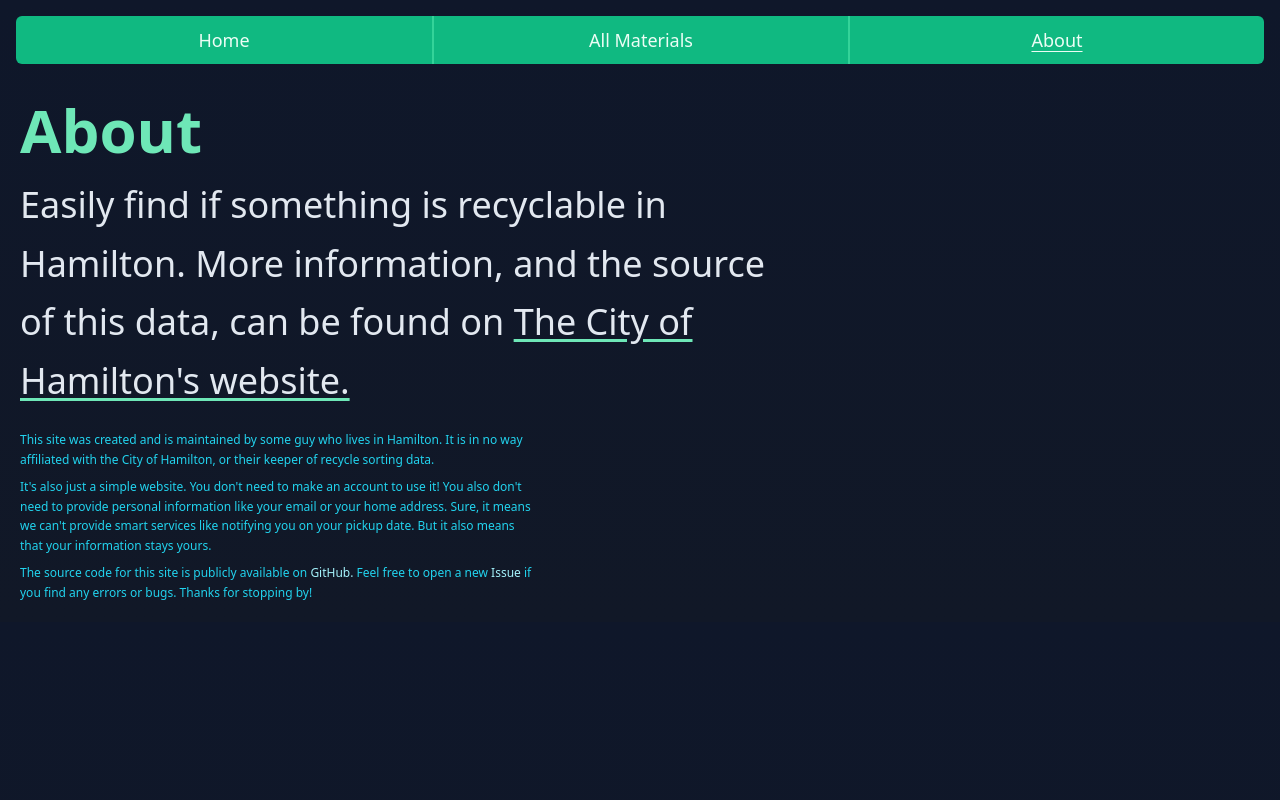
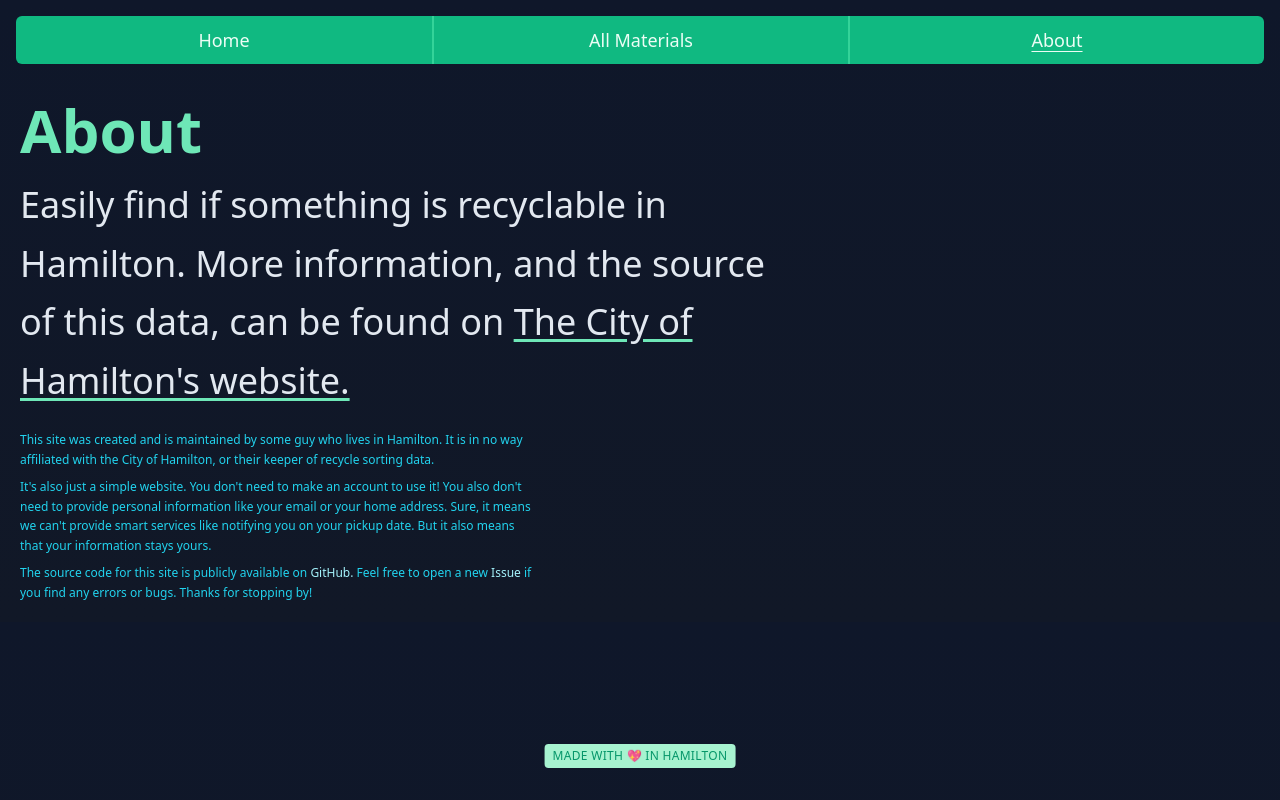
Before and after one commit to jasonflorentino/hamiltoss, a SvelteKit app: page /about in a window 1280 px wide. Built offline with nearby package versions, Linux system fonts and the light colour scheme.

Commit message:
made in hamilton

```diff
--- a/src/routes/about/+page.svelte
+++ b/src/routes/about/+page.svelte
@@ -54,4 +54,21 @@
 			> if you find any errors or bugs. Thanks for stopping by!
 		</p>
 	</section>
+
+	<span
+		id="madeInHamilton"
+		class="rounded bg-emerald-200 px-2 py-1 text-xs font-medium uppercase tracking-wide text-emerald-600"
+	>
+		Made with 💖 in Hamilton
+	</span>
 </main>
+
+<style>
+	#madeInHamilton {
+		position: absolute;
+		bottom: 2rem;
+		left: 50%;
+		transform: translateX(-50%);
+		z-index: -1;
+	}
+</style>
```
